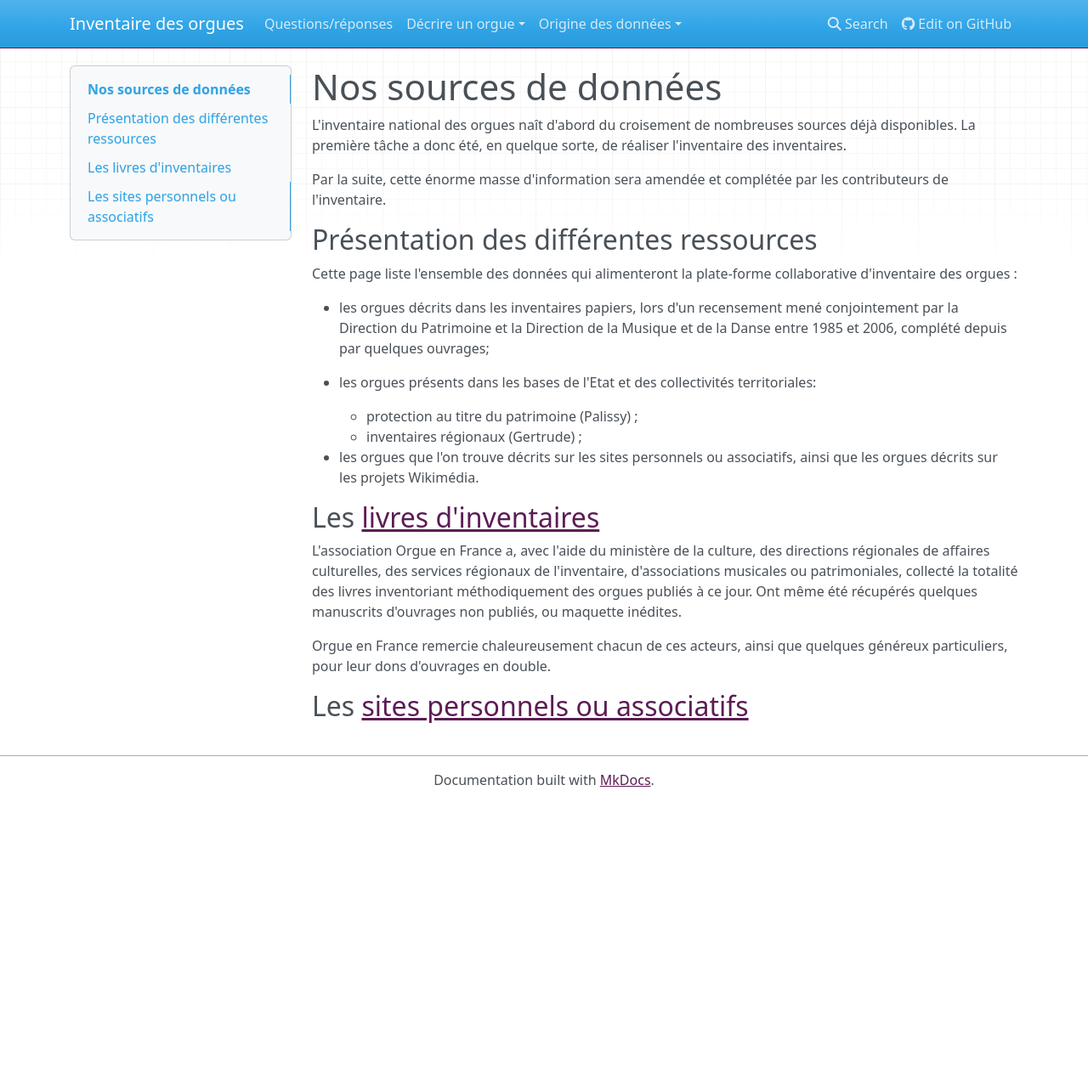
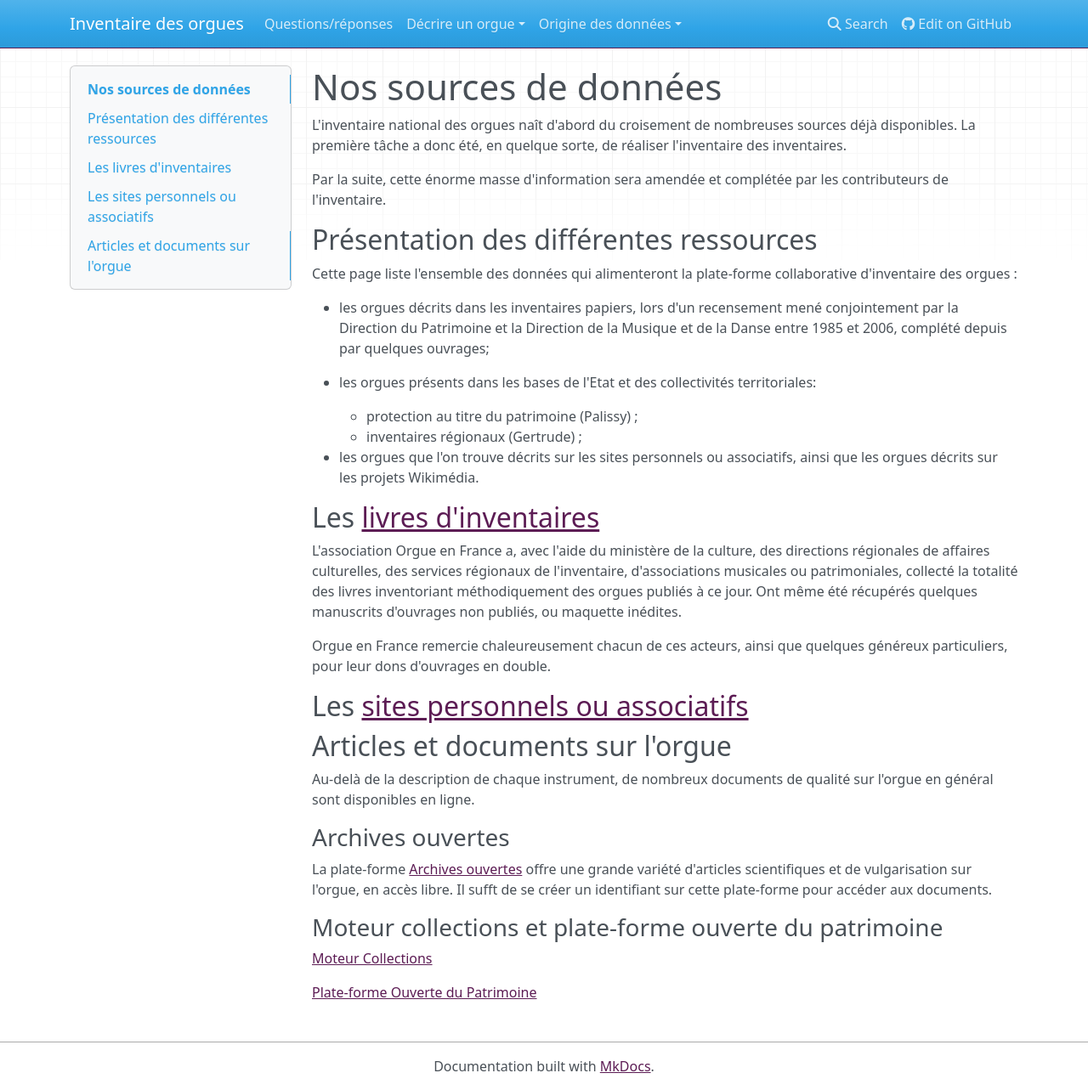
Before and after one commit to inventaire-des-orgues/docs, an MkDocs documentation site: the page built from docs/donnees.md, in a window 1280 px wide and 1283 px high. Shown: the whole window at 85% size. Built offline with MkDocs 1.6.1, drawn with Linux system fonts in a browser that asks for light colours; nearby versions of some CDN libraries.

Commit message:
POP, HAL

```diff
--- a/docs/donnees.md
+++ b/docs/donnees.md
@@ -26,3 +26,18 @@ L'association Orgue en France a, avec l'aide du ministère de la culture, des di
 Orgue en France remercie chaleureusement chacun de ces acteurs, ainsi que quelques généreux particuliers, pour leur dons d'ouvrages en double.
 
 ## Les [sites personnels ou associatifs](donnees_sites.md)
+
+## Articles et documents sur l'orgue
+
+Au-delà de la description de chaque instrument, de nombreux documents de qualité sur l'orgue en général sont disponibles en ligne.
+
+### Archives ouvertes
+
+La plate-forme [Archives ouvertes](https://hal.archives-ouvertes.fr/search/index/?q=orgue) offre une grande variété d'articles scientifiques et de vulgarisation sur l'orgue, en accès libre.
+Il sufft de se créer un identifiant sur cette plate-forme pour accéder aux documents.
+
+### Moteur collections et plate-forme ouverte du patrimoine
+
+[Moteur Collections](http://www.culturecommunication.gouv.fr/collections_locales/Search?text=&text2=%2B%28orgue%29&xsl=site&f.b=&f.ou=&f.eb=false)
+
+[Plate-forme Ouverte du Patrimoine](https://www.pop.culture.gouv.fr/)
```
